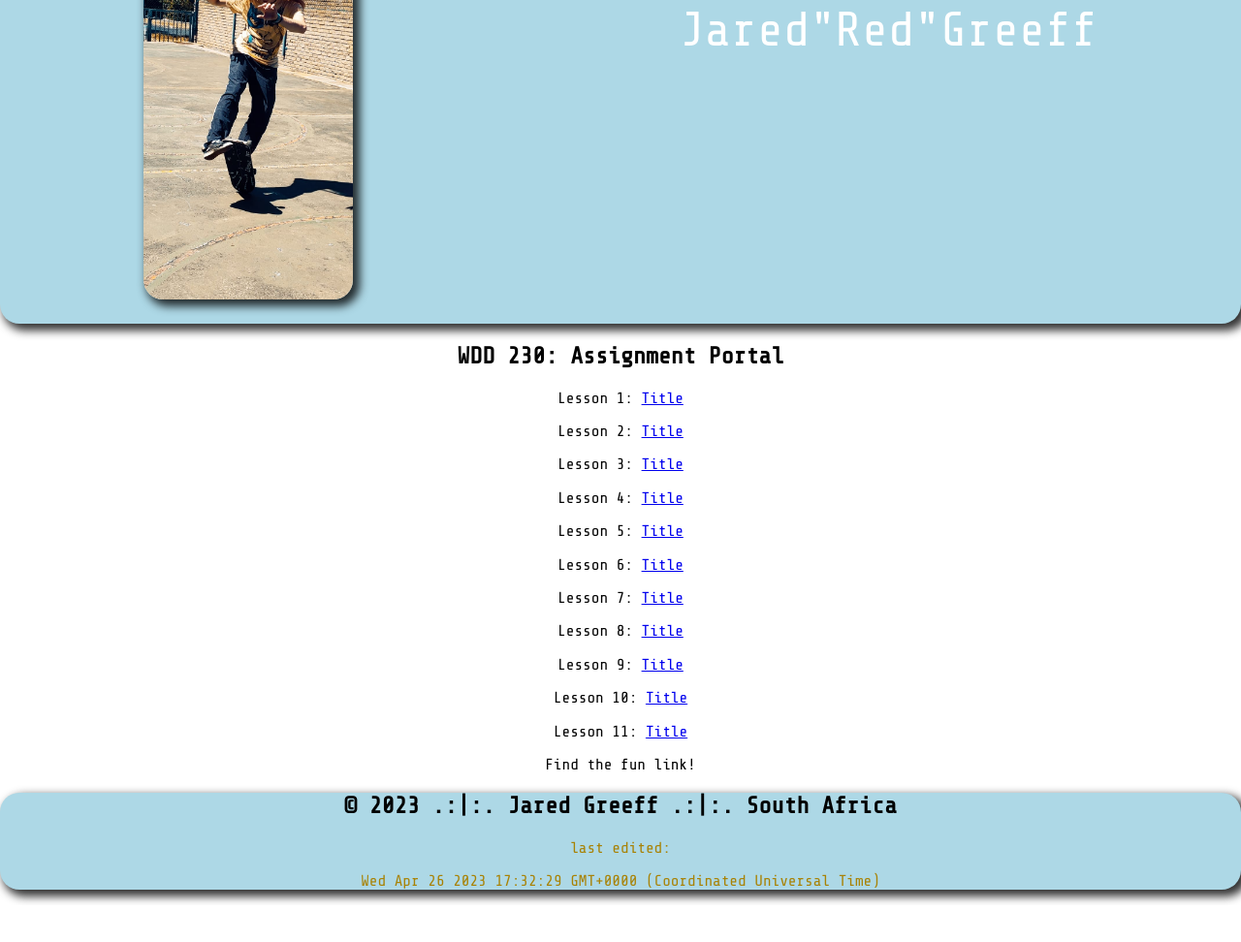
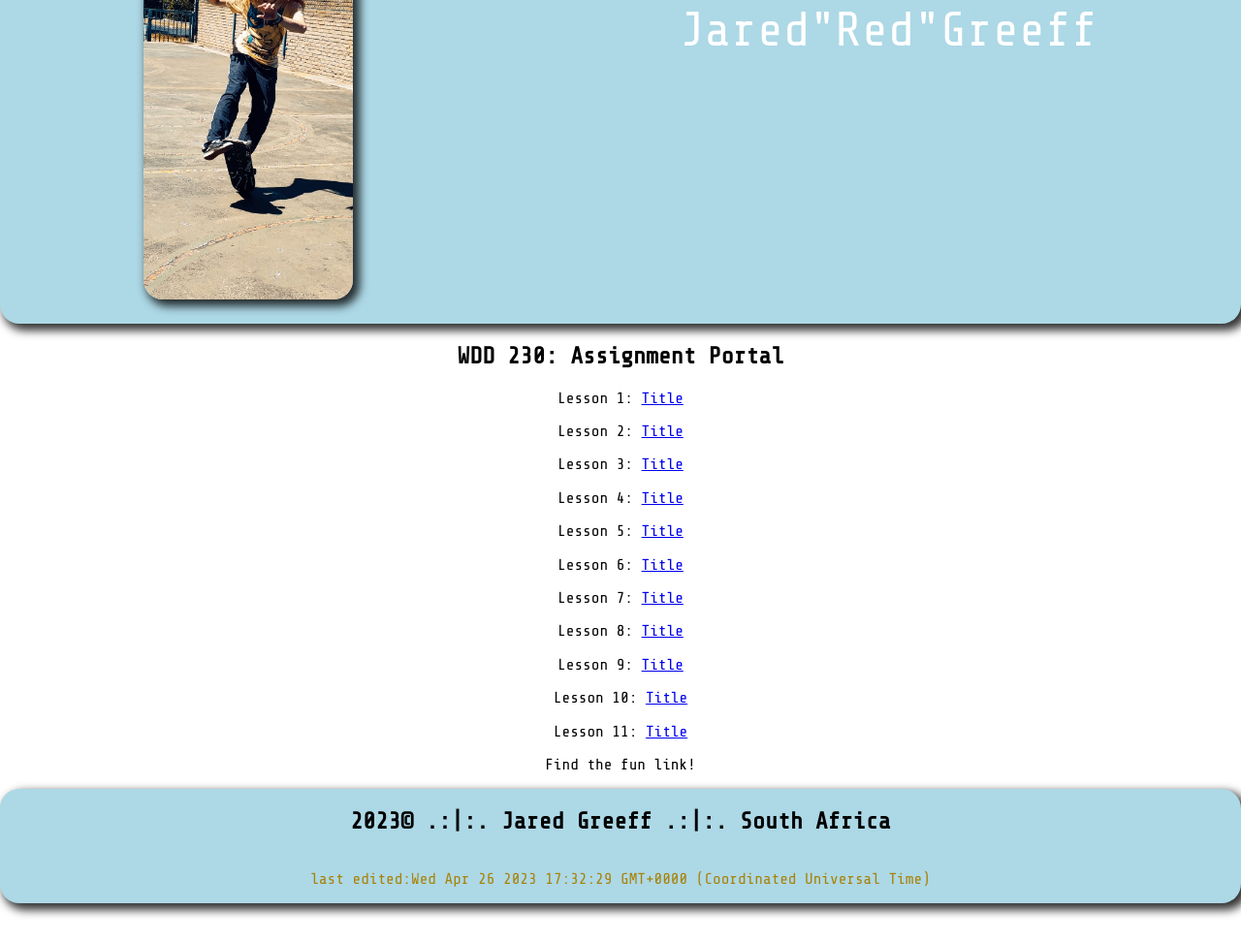
Before and after one commit to Username-Red/wdd230, a plain HTML site: page index.html in a window 1280 px wide. Shown: the part 197-1169 px from the top of the page at 97% size. Before the commit the page ends 1131 px from the top, so only its background shows below. Drawn offline with nearby package versions, Linux system fonts and the light colour scheme.

Commit message:
neatening things

```diff
--- a/index.html
+++ b/index.html
@@ -52,7 +52,11 @@
 
     <footer>
         <div class="bottom-bit">
-            <h2>&copy; <nobr class="year">year</nobr> .:|:. Jared Greeff .:|:. South Africa</h2>
+            <div class="footer-info-container">
+                <h2 class="year">year<h2>
+                <h2>&copy;  .:|:. Jared Greeff .:|:. South Africa</h2>
+            </div>
+
             <div class="date-box">
                 <p>last edited: </p>
                 <p class="date-last-modified"></p>
--- a/styles/small.css
+++ b/styles/small.css
@@ -43,6 +43,12 @@ body {
     text-align: center;
 }
 
+.footer-info-container {
+    display: flex;
+    margin: 0 auto;
+    justify-content: center;
+}
+
 .bottom-bit {
     background-color: lightblue;
     text-align: center;
@@ -53,4 +59,7 @@ body {
 
 .date-box {
     color: rgb(168, 130, 5);
+    display: flex;
+    justify-content: center;
+    margin-bottom: 40px;
 }
```
